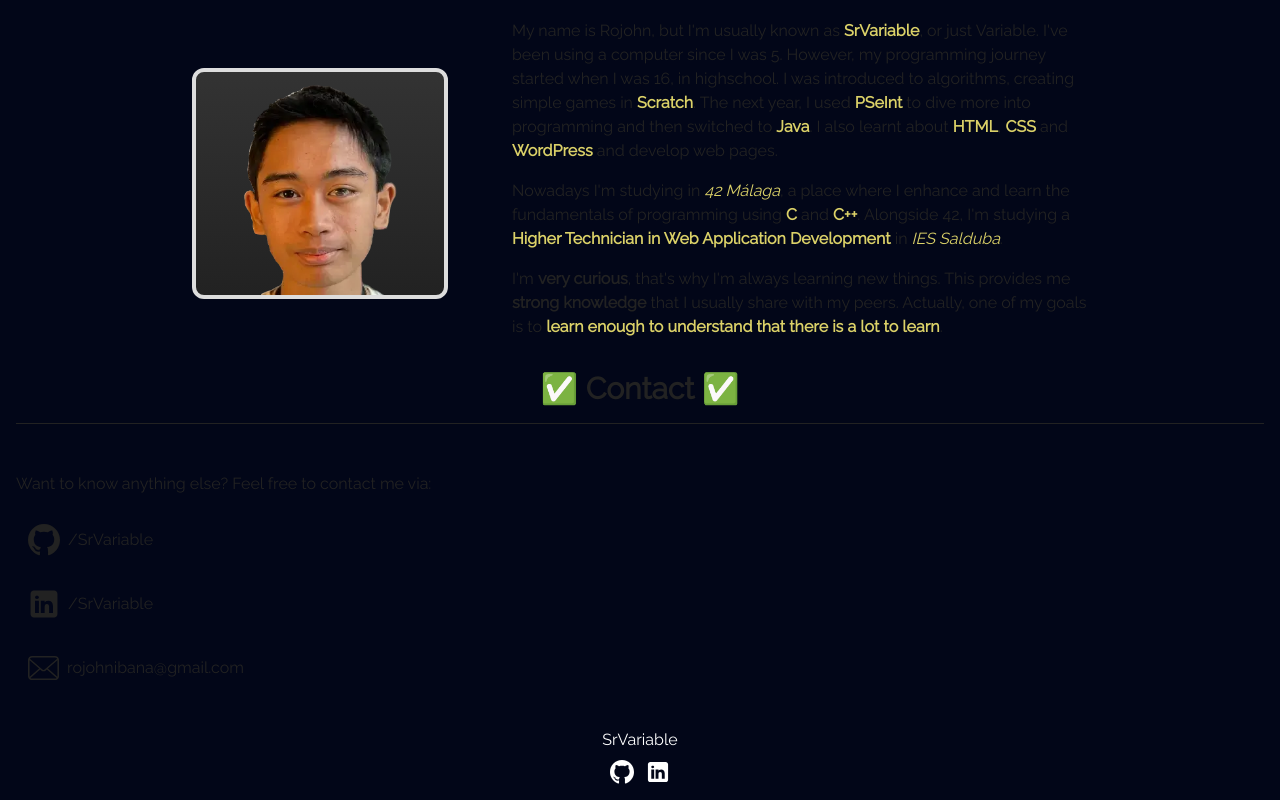
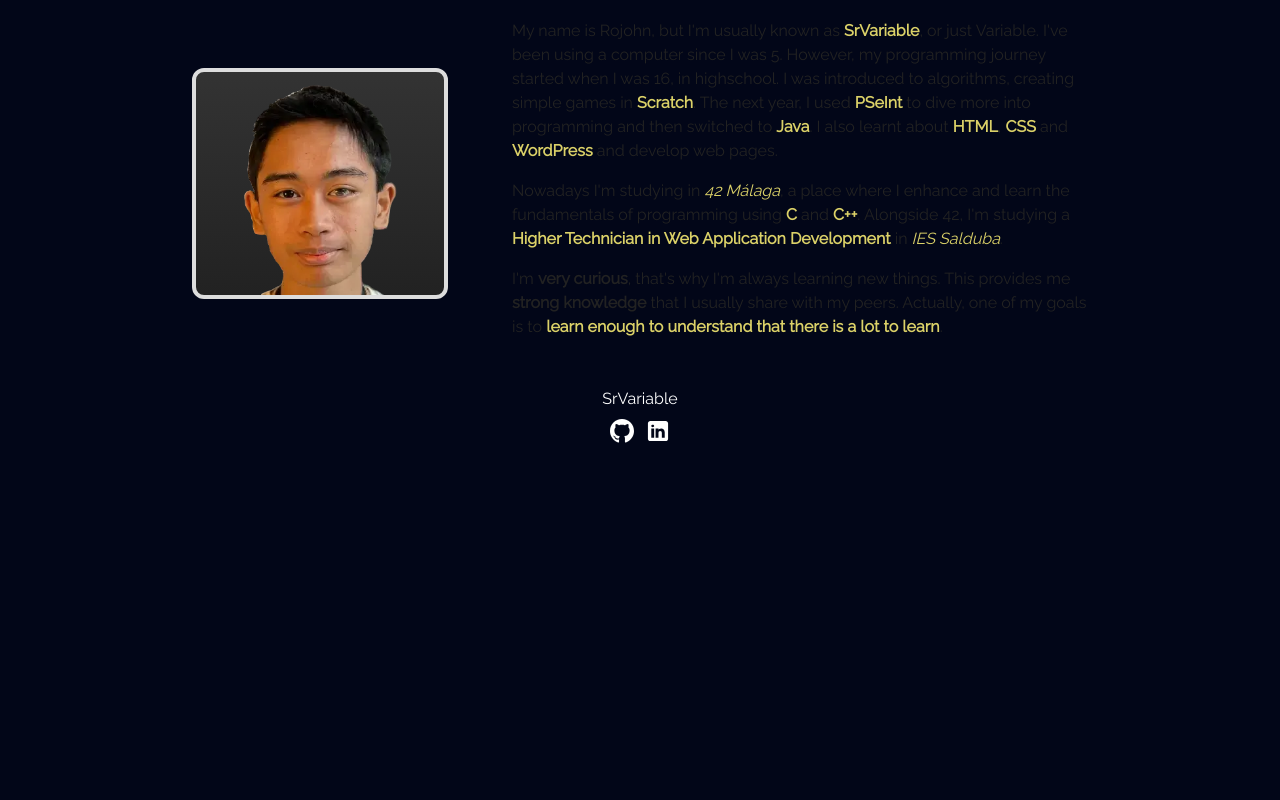
Before and after one commit to SrVariable/Portfolio, an Astro site: page / in a window 1280 px wide. Shown: the part 1640-2440 px from the top of the page. After the commit the page ends 2099 px from the top, so only its background shows below. Built offline with nearby package versions, Linux system fonts and the light colour scheme; Astro itself is replaced by a stand-in of ours.

Commit message:
Remove Contact section

```diff
--- a/src/pages/index.astro
+++ b/src/pages/index.astro
@@ -3,7 +3,6 @@ import Layout from "../layouts/Layout.astro";
 import Hero from "../sections/Hero.astro";
 import Project from "../components/ProjectCard.astro";
 import About from "../sections/About.astro";
-import Contact from "../sections/Contact.astro";
 import Footer from "../sections/Footer.astro";
 ---
 
@@ -12,7 +11,6 @@ import Footer from "../sections/Footer.astro";
     <Hero />
     <Project />
     <About />
-    <Contact />
   </main>
   <Footer />
 </Layout>
--- a/src/sections/Contact.astro
+++ /dev/null
@@ -1,38 +0,0 @@
----
-import GitHub from "../components/GitHub.astro";
-import LinkedIn from "../components/LinkedIn.astro";
-import Email from "../components/Email.astro";
-import SectionTitle from "../components/SectionTitle.astro"
----
-
-<section id="contact" class="m-4">
-  <SectionTitle>✅ Contact ✅</SectionTitle>
-  <p class="mb-4">Want to know anything else? Feel free to contact me via:</p>
-  <div class="flex flex-col justify-between">
-    <a
-      href="https://github.com/SrVariable"
-      target="_blank"
-      rel="noopener noreferrer"
-      class="flex items-center gap-2 mb-2 max-w-60 p-3 rounded-full hover:text-theme-yellow"
-    >
-      <GitHub styles="size-8" />
-      <p class="hover:text-theme-yellow">/SrVariable</p>
-    </a>
-    <a
-      href="https://linkedin.com/in/SrVariable"
-      target="_blank"
-      rel="noopener noreferrer"
-      class="flex items-center gap-2 mb-2 max-w-60 p-3 rounded-full hover:text-theme-yellow"
-    >
-      <LinkedIn styles="size-8" />
-      <p class="hover:text-theme-yellow">/SrVariable</p>
-    </a>
-    <a
-      href="mailto:rojohnibana@gmail.com"
-      class="flex items-center gap-2 max-w-60 p-3 rounded-full hover:text-theme-yellow"
-    >
-      <Email styles="size-8" />
-      <p class="hover:text-theme-yellow">rojohnibana@gmail.com</p>
-    </a>
-  </div>
-</section>
```
